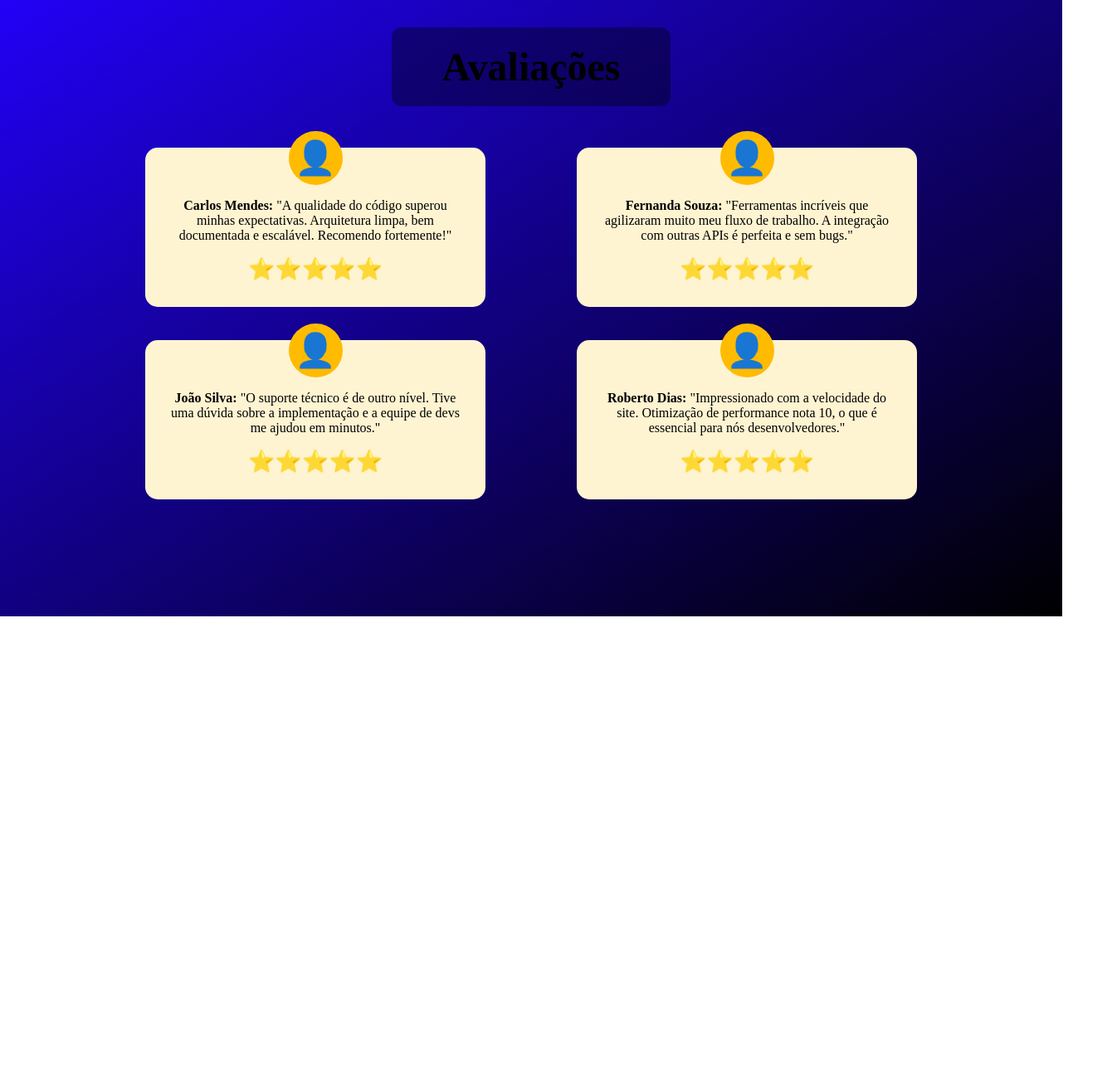
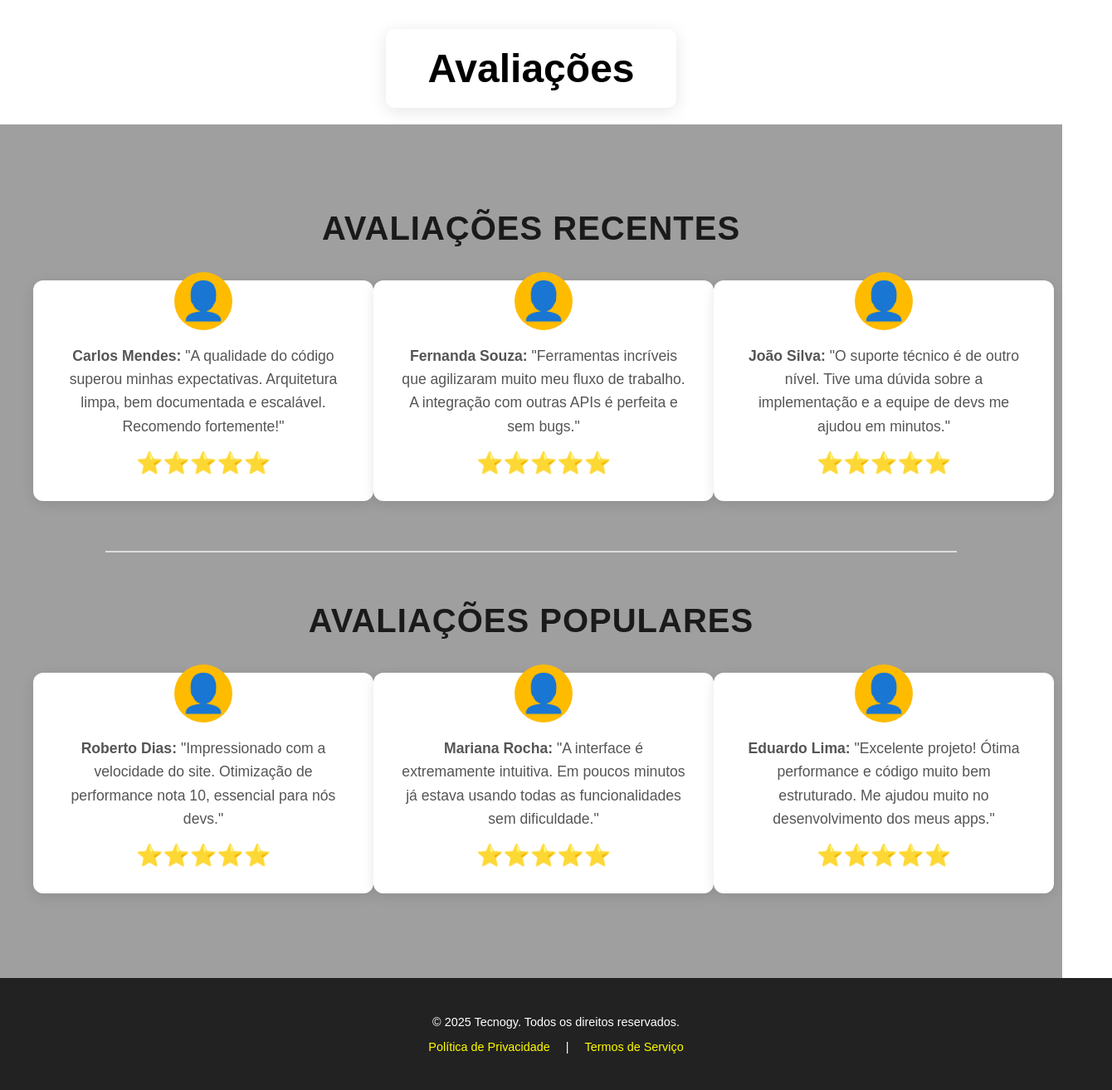
Before and after one commit to Igor0liveir4/Tecnogy, a plain HTML site: page front-end/avaliacao.html in a window 1280 px wide. Shown: the part 57-1371 px from the top of the page at 83% size, 1340 px wide, since content can reach past the window. Before the commit the page ends 800 px from the top, so only its background shows below. Drawn offline with Linux system fonts and the light colour scheme.

Commit message:
add avaliações

```diff
--- a/front-end/avaliacao.html
+++ b/front-end/avaliacao.html
@@ -3,102 +3,149 @@
 <head>
     <meta charset="UTF-8">
     <meta name="viewport" content="width=device-width, initial-scale=1.0">
-    <title>Document</title>
+    <title>Avaliações</title>
 
-</head>
     <style>
-        html {
-    overflow: hidden;
-}
         body {
             margin: 0;
             padding: 0;
-    height: 100vh;
-    width: 100vw;
-    background-image: linear-gradient(
-        to bottom right,
-        #2301ff,
-        #000000
-    );
-    background-repeat: no-repeat;
+            background-color: #ffffff3f;  /* Cor de fundo mais suave */
+            font-family: 'Arial', sans-serif;
+            color: #72717185;
         }
 
-/* --- NOVO ESTILO: CENTRALIZAR O CONTEÚDO PRINCIPAL --- */
+
+        /* TÍTULO E BOTÃO */
         .content-wrapper {
-    position: absolute;
-    top: 50%;
-    left: 50%;
-    transform: translate(-50%, -50%);
-
-    color: white;
-    font-family: sans-serif;
             text-align: center;
-}
-.content-wrapper h1 {
-    margin: 0;
-    font-size: 2em;
+            margin-top: 60px;
         }
 
+        .content-wrapper h1 {
+            margin-bottom: 20px;
+            font-size: 3em;
+            font-weight: 700;
+            color: #000000;
+
+            /* Fundo do título */
+            background: #9f9f9f(94, 91, 91, 0.8);
+            display: inline-block;
+            padding: 20px 50px;
+            border-radius: 10px;
+            box-shadow: 0 4px 20px rgba(0, 0, 0, 0.1);
+        }
+
+        /* SEÇÃO DE AVALIAÇÕES */
         .avaliacoes {
             text-align: center;
-            padding: 50px 0;
+            padding: 8% 0;
+            background-color: #9f9f9f; /* Fundo branco para a seção de avaliações */
         }
 
-        .avaliacoes h2 {
-            font-size: 48px;
-            background: #00000060;
-            display: inline-block;
-            padding: 20px 60px;
-            border-radius: 12px;
-            margin-bottom: 50px;
+        .section-title {
+            font-size: 2.5em;
+            font-weight: bold;
+            margin-bottom: 40px;
+            color: #1A1A1A;
+            text-transform: uppercase;
+            letter-spacing: 1px;
         }
 
         .cards-container {
             display: grid;
             justify-content: center;
-            grid-template-columns: repeat(auto-fit, minmax(330px, 1fr));
-            gap: 40px;
-            max-width: 1000px;
+            grid-template-columns: repeat(auto-fit, minmax(280px, 1fr));  /* Ajuste da largura dos cards */
+            gap: 30px;
+            max-width: 1200px;
             margin: 0 auto;
         }
 
         .card {
-            background: #FFF4D1;
-            color: black;
+            background: #ffffff;
+            color: #333;
             padding: 30px;
-            border-radius: 15px;
-            width: 350px;
+            border-radius: 12px;
+            box-shadow: 0 4px 15px rgba(0, 0, 0, 0.1);
+            transition: transform 0.3s ease, box-shadow 0.3s ease;
+            width: 100%;
+            max-width: 350px;
             margin: 0 auto;
             position: relative;
         }
 
+        .card:hover {
+            transform: translateY(-10px);
+            box-shadow: 0 8px 30px rgba(0, 0, 0, 0.15);
+        }
+
         .user-icon {
-            font-size: 40px;
+            font-size: 45px;
             background: #FFBB00;
-            width: 65px;
-            height: 65px;
+            width: 70px;
+            height: 70px;
             border-radius: 50%;
             display: flex;
             align-items: center;
             justify-content: center;
-            margin: -50px auto 10px auto;
+            margin: -40px auto 15px auto;
+        }
+
+        .card p {
+            font-size: 1.1em;
+            line-height: 1.6;
+            color: #555;
+            margin-bottom: 15px;
         }
 
         .stars {
             font-size: 26px;
-            margin-top: 15px;
             color: #F4B400;
+        }
+
+        /* SEPARADOR ENTRE SEÇÕES */
+        hr {
+            margin: 60px auto;
+            width: 80%;
+            border: 1px solid #ddd;
+        }
+
+        /* RODAPÉ */
+        footer {
+            text-align: center;
+            padding: 30px;
+            background-color: #222;
+            color: white;
+            position: relative;
+            bottom: 0;
+            width: 100%;
+            font-size: 0.9em;
+        }
+
+        footer a {
+            color: #fffb00;
+            text-decoration: none;
+            margin: 0 15px;
+        }
+
+        footer a:hover {
+            text-decoration: underline;
         }
     </style>
 
+</head>
 <body>
 
-    <!-- SESSÃO DE AVALIAÇÕES -->
+    <!-- TÍTULO + BOTÃO -->
+    <div class="content-wrapper">
+        <h1>Avaliações</h1>
+    </div>
+
+    <!-- SESSÃO DE AVALIAÇÕES COM FUNDO BRANCO -->
     <section class="avaliacoes">
-        <h2>Avaliações</h2>
+        <!-- TÍTULO DA PRIMEIRA SEÇÃO -->
+        <div class="section-title">Avaliações Recentes</div>
 
         <div class="cards-container">
-
             <div class="card">
                 <div class="user-icon">👤</div>
                 <p><strong>Carlos Mendes:</strong> "A qualidade do código superou minhas expectativas. Arquitetura limpa, bem documentada e escalável. Recomendo fortemente!"</p>
@@ -116,15 +163,42 @@ body {
                 <p><strong>João Silva:</strong> "O suporte técnico é de outro nível. Tive uma dúvida sobre a implementação e a equipe de devs me ajudou em minutos."</p>
                 <div class="stars">⭐⭐⭐⭐⭐</div>
             </div>
+        </div>
 
+        <!-- SEPARADOR -->
+        <hr>
+
+        <!-- TÍTULO DA SEGUNDA SEÇÃO -->
+        <div class="section-title">Avaliações Populares</div>
+
+        <div class="cards-container">
             <div class="card">
                 <div class="user-icon">👤</div>
-                <p><strong>Roberto Dias:</strong> "Impressionado com a velocidade do site. Otimização de performance nota 10, o que é essencial para nós desenvolvedores."</p>
+                <p><strong>Roberto Dias:</strong> "Impressionado com a velocidade do site. Otimização de performance nota 10, essencial para nós devs."</p>
                 <div class="stars">⭐⭐⭐⭐⭐</div>
             </div>
 
+            <!-- NOVO CARD 1 -->
+            <div class="card">
+                <div class="user-icon">👤</div>
+                <p><strong>Mariana Rocha:</strong> "A interface é extremamente intuitiva. Em poucos minutos já estava usando todas as funcionalidades sem dificuldade."</p>
+                <div class="stars">⭐⭐⭐⭐⭐</div>
+            </div>
+
+            <!-- NOVO CARD 2 -->
+            <div class="card">
+                <div class="user-icon">👤</div>
+                <p><strong>Eduardo Lima:</strong> "Excelente projeto! Ótima performance e código muito bem estruturado. Me ajudou muito no desenvolvimento dos meus apps."</p>
+                <div class="stars">⭐⭐⭐⭐⭐</div>
+            </div>
         </div>
     </section>
 
+    <!-- RODAPÉ -->
+    <footer>
+        <p>&copy; 2025 Tecnogy. Todos os direitos reservados.</p>
+        <p><a href="#">Política de Privacidade</a> | <a href="#">Termos de Serviço</a></p>
+    </footer>
+
 </body>
 </html>
```
Lines whose indentation alone changed are shown as unchanged.
